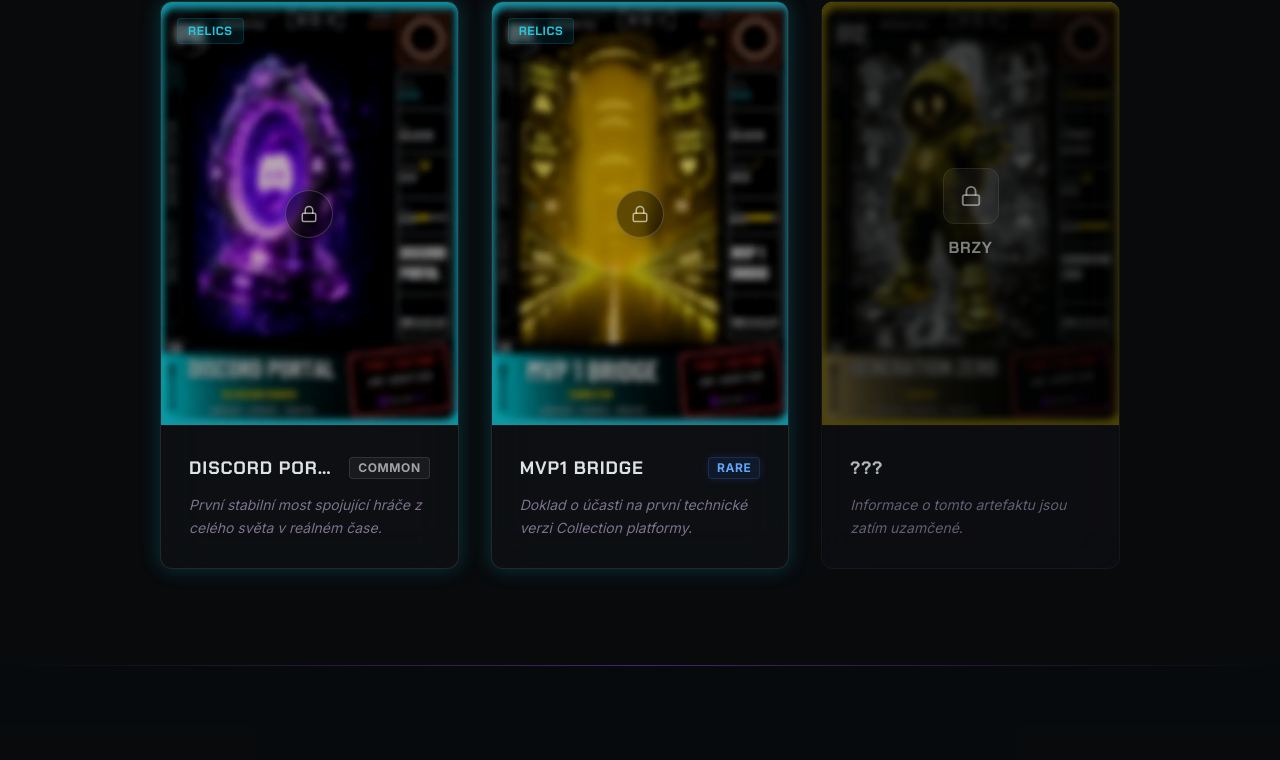
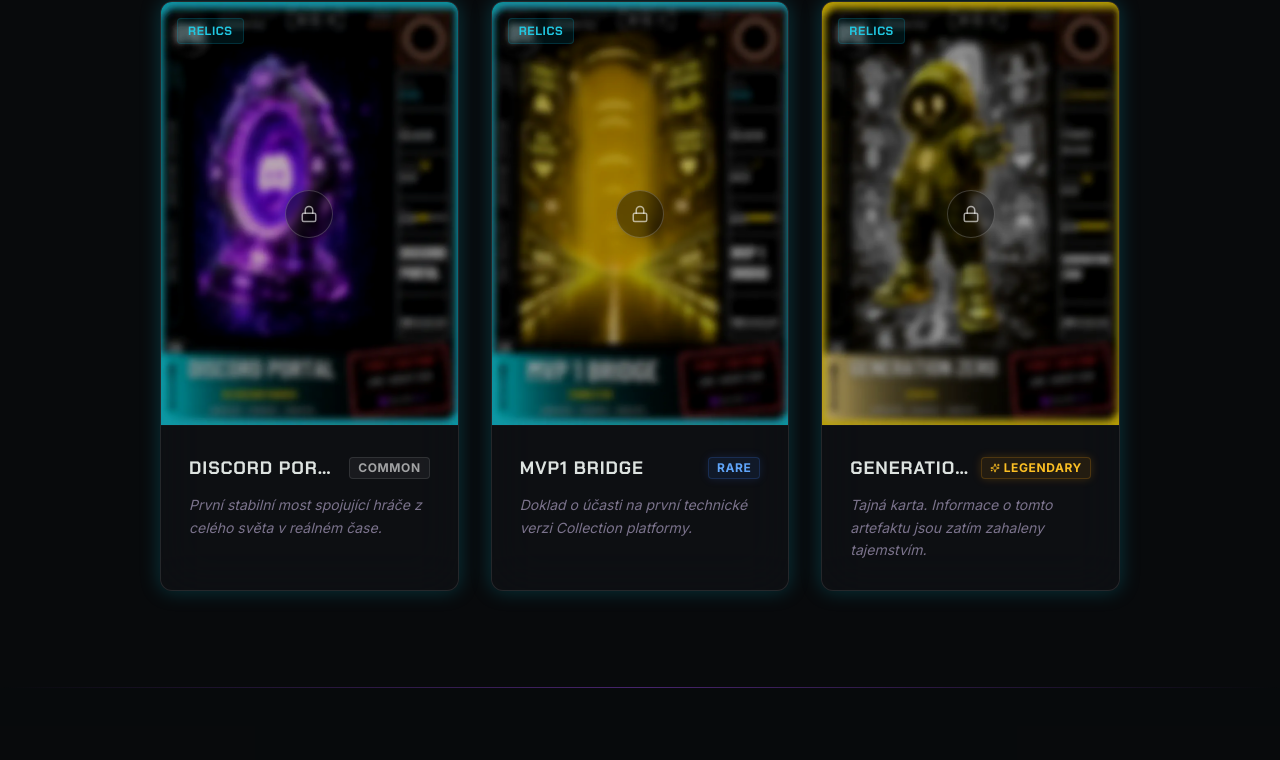
Before and after one commit to hrareality/hrareality, a React (Vite) app: page /collection in a window 1280 px wide. Shown: the part 4355-5115 px from the top of the page. Built offline with nearby package versions, Linux system fonts and the light colour scheme; the HTML template or start-up script is replaced by a standard one.

Commit message:
feat: rename and reveal relics card 'Generation zero' in collection

```diff
--- a/src/pages/Collection.tsx
+++ b/src/pages/Collection.tsx
@@ -122,12 +122,12 @@
         isLocked: false,
       },
       {
-        name: "???",
+        name: "Generation zero",
         family: "RELICS",
         lore: "Tajná karta. Informace o tomto artefaktu jsou zatím zahaleny tajemstvím.",
         rarity: "LEGENDARY",
         src: "/cards/previews/relics_3_blur.webp",
-        isLocked: true,
+        isLocked: false,
       },
     ],
   },
```
